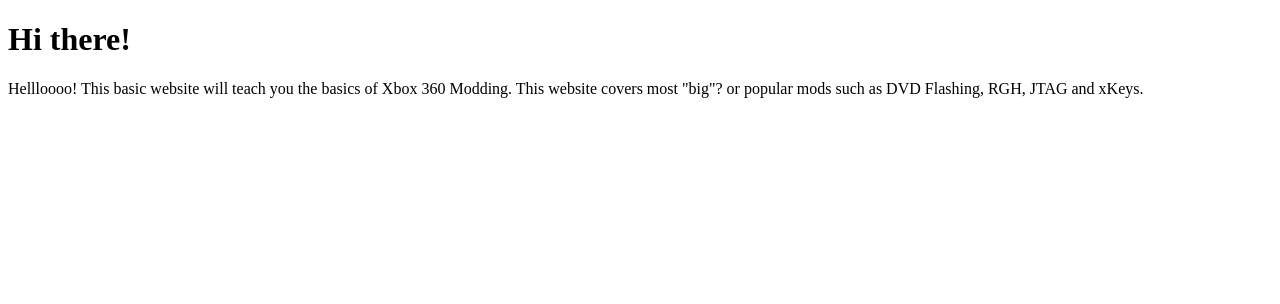
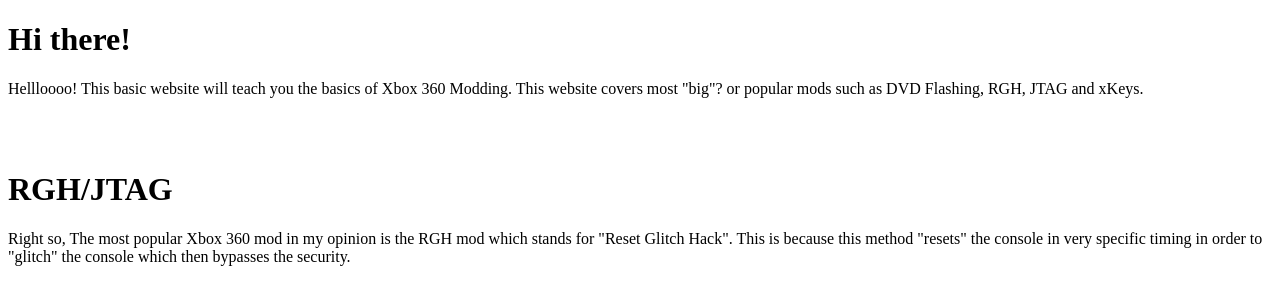
Before and after one commit to Jack06WS/XboxModding, a plain HTML site: page index.html in a window 1280 px wide. Drawn offline with Linux system fonts and the light colour scheme.

Commit message:
Update index.html

```diff
--- a/index.html
+++ b/index.html
@@ -8,6 +8,10 @@
 
 <h1>Hi there!</h1>
 <p>Hellloooo! This basic website will teach you the basics of Xbox 360 Modding. This website covers most "big"? or popular mods such as DVD Flashing, RGH, JTAG and xKeys.</p>
+<br>
+<br>
+<h1>RGH/JTAG</h1>
+<p>Right so, The most popular Xbox 360 mod in my opinion is the RGH mod which stands for "Reset Glitch Hack". This is because this method "resets" the console in very specific timing in order to "glitch" the console which then bypasses the security.</p>
 
 </body>
 </html>
```
